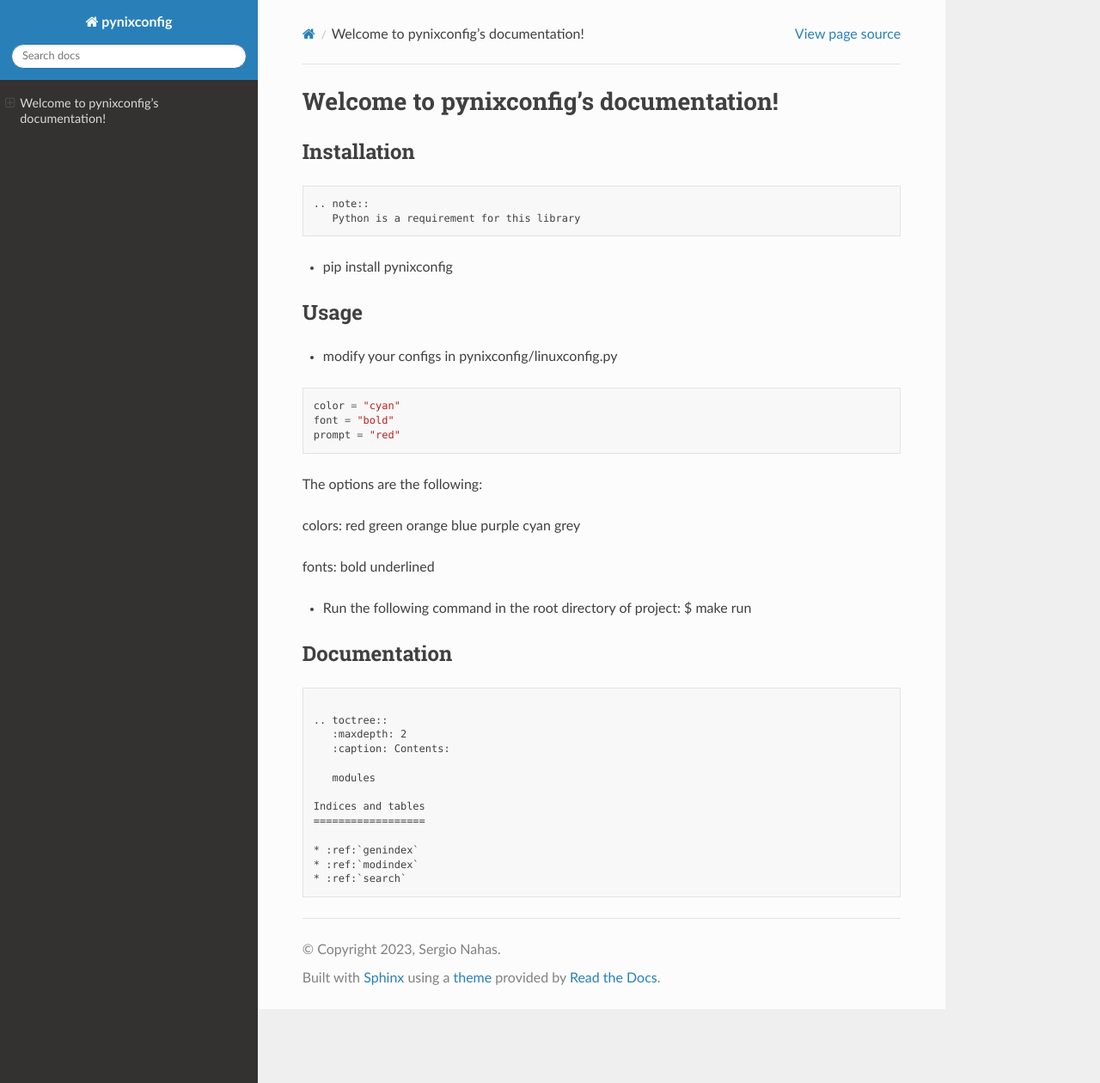
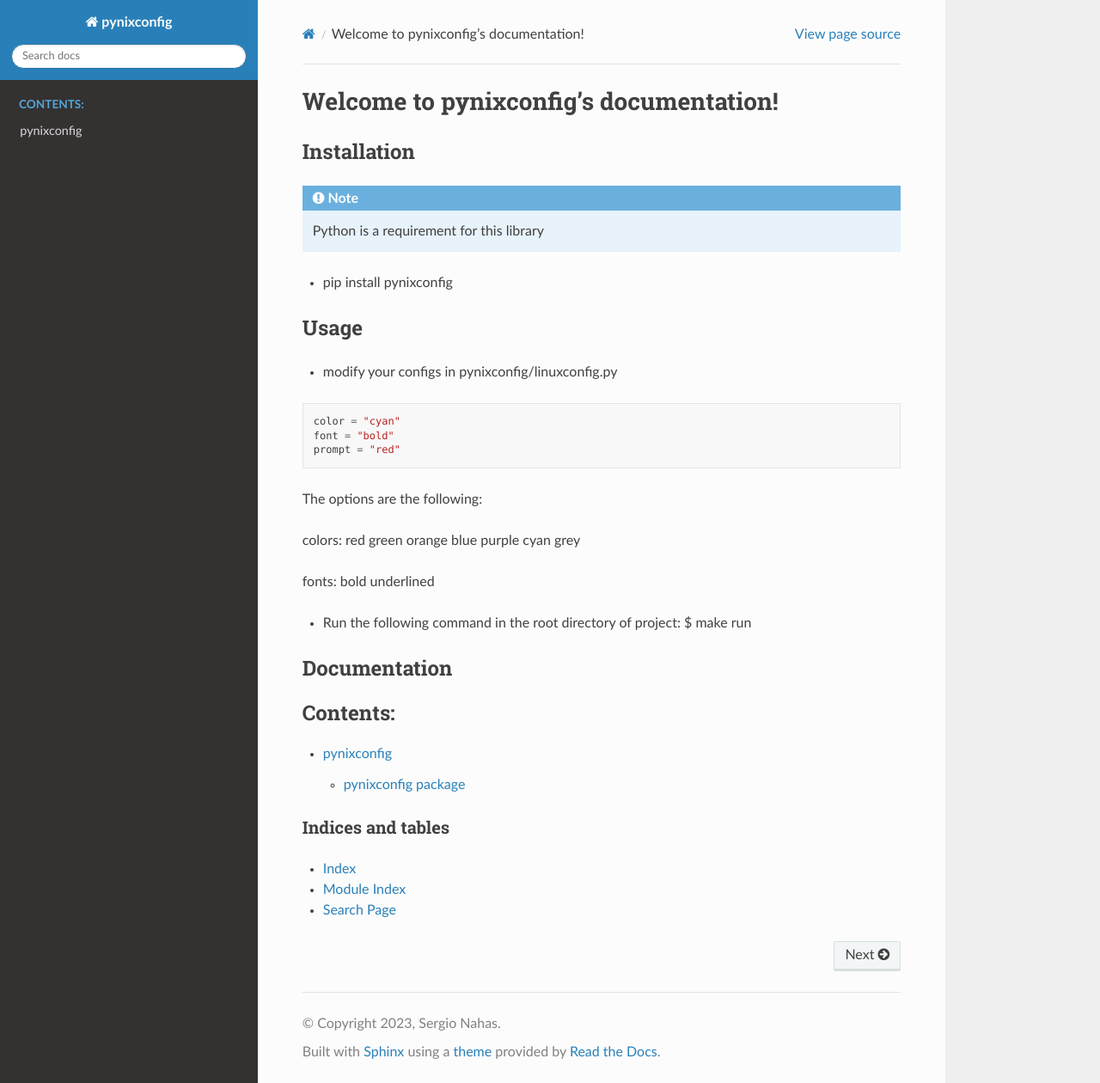
Before and after one commit to sn2865/pynixconfig, a Sphinx documentation site: the page built from docs/index.md, in a window 1280 px wide and 1260 px high. Shown: the whole window at 86% size. Built offline with Sphinx 7.4.7 and the Read the Docs theme 2.0.0, drawn with Linux system fonts in a browser that asks for light colours; some of the changed lines change nothing that is shown.

Commit message:
fixed rst and md issue

```diff
--- a/docs/conf.py
+++ b/docs/conf.py
@@ -12,6 +12,13 @@
 #
 import os
 import sys
+from recommonmark.transform import AutoStructify
+
+def setup(app):
+    app.add_config_value('recommonmark_config', {
+        'auto_toc_tree_section': 'Contents',
+    }, True)
+    app.add_transform(AutoStructify)
 
 sys.path.insert(0, os.path.abspath('..'))
 
@@ -38,6 +45,7 @@ extensions = ['recommonmark',
               'sphinx.ext.napoleon',
               ]
 
+source_suffix = ['.rst', '.md']
 # Add any paths that contain templates here, relative to this directory.
 templates_path = ['_templates']
 
```
